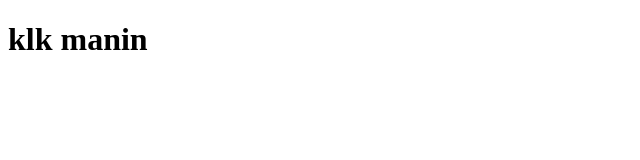
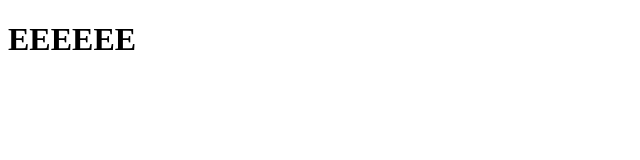
Before and after one commit to Gabrieldrzzz/Tarea-contornos, a plain HTML site: page index.html in a window 1280 px wide. Shown: the whole page, without its empty margins (0-640 px from the left). Drawn offline with Linux system fonts and the light colour scheme.

Commit message:
Fue actualizado

```diff
--- a/index.html
+++ b/index.html
@@ -7,6 +7,6 @@
     <title>Document</title>
 </head>
 <body>
-<h1>klk manin</h1>
+<h1>EEEEEE</h1>
 </body>
 </html>
```
